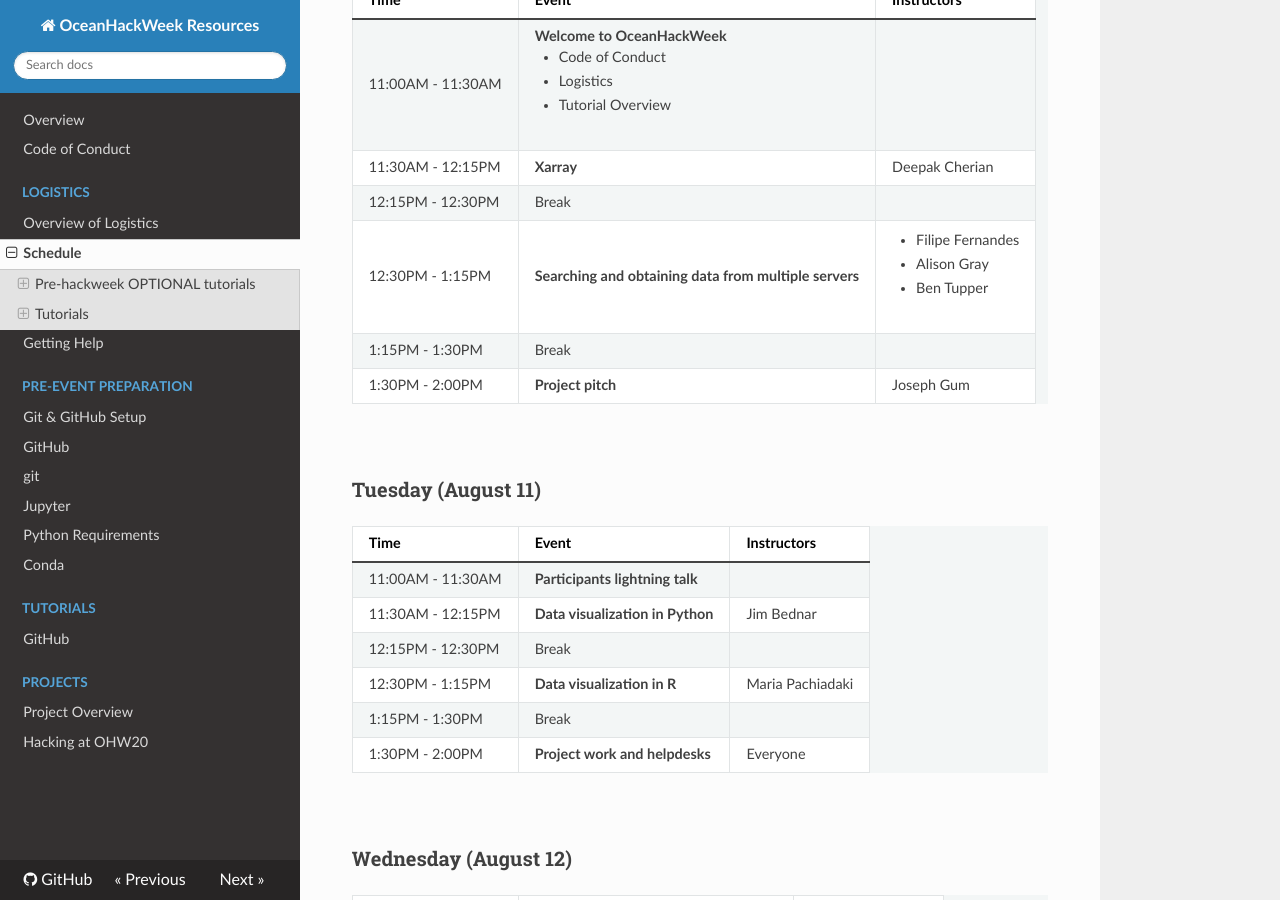
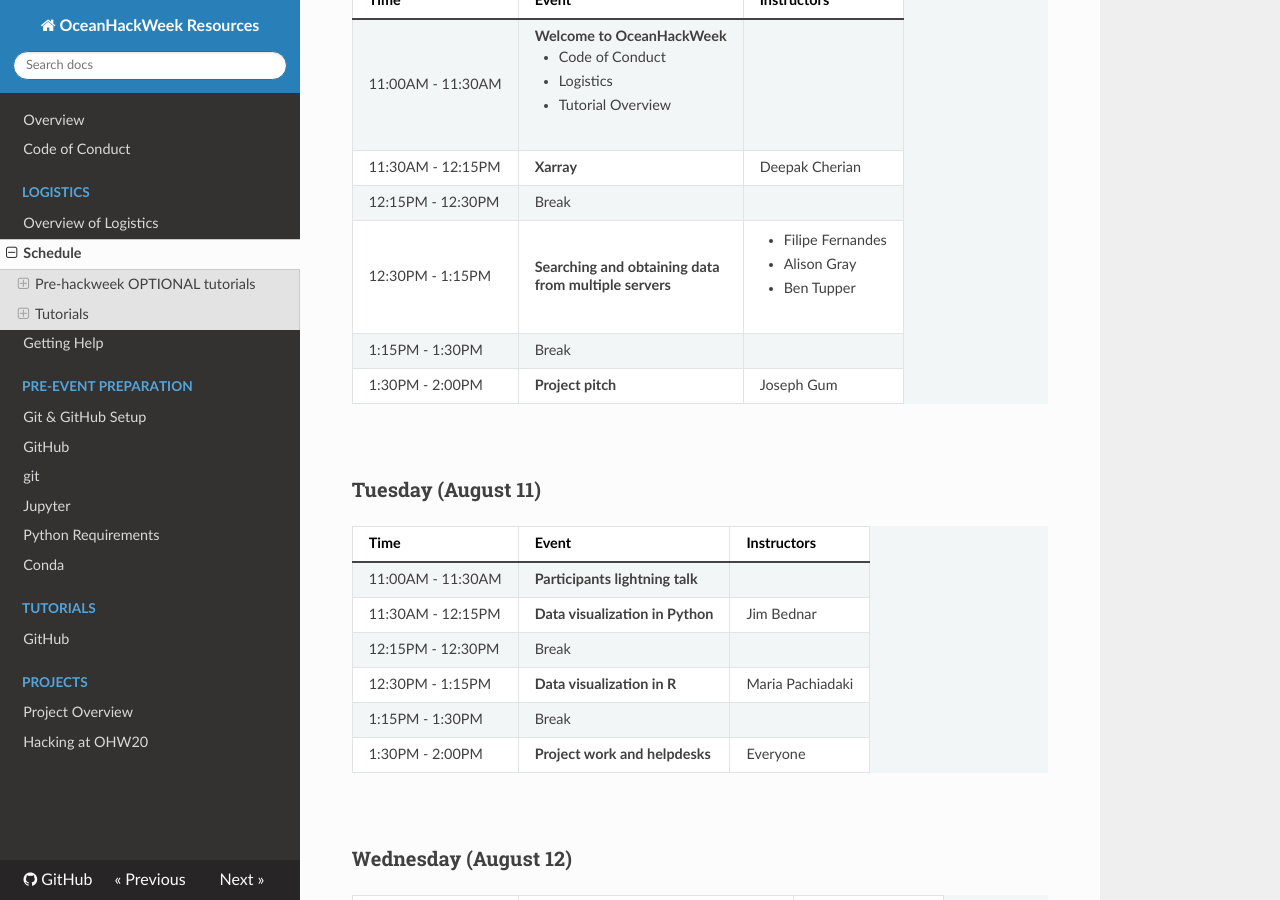
Before and after one commit to oceanhackweek/ohw-resources, an MkDocs documentation site: the page built from docs/schedule.md, in a window 1280 px wide and 900 px high, scrolled down 1301 px. Built offline with MkDocs 1.6.1, drawn with Linux system fonts in a browser that asks for light colours; nearby versions of some CDN libraries.

```diff
--- a/docs/schedule.md
+++ b/docs/schedule.md
@@ -65,7 +65,8 @@ subscription.
     <tr>
       <td>11:00AM - 1:00PM</td>
       <td>
-        <strong>Jupyter and Scientific Python basics:</strong> numpy, pandas, matplotlib
+        <strong>Jupyter and Scientific Python basics:</strong>
+        <br>numpy, pandas, matplotlib
       </td>
       <td>
         <ul>
@@ -126,7 +127,8 @@ subscription.
     </tr>
     <tr>
       <td>12:30PM - 1:15PM</td>
-      <td><strong>Searching and obtaining data from multiple servers</strong></td>
+      <td><strong>Searching and obtaining data
+      <br>from multiple servers</strong></td>
       <td>
         <ul>
           <li>Filipe Fernandes</li>
```
Also changed, not shown: docs/logistics/overview.md (+3 -3 lines).
